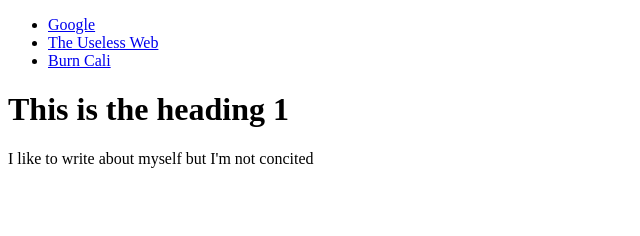
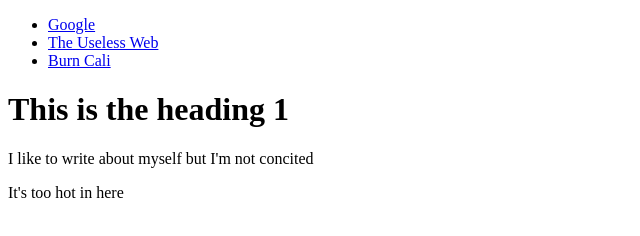
Before and after one commit to dkriegls/newrepo, a plain HTML site: page My first webpage.html in a window 1280 px wide. Shown: the whole page, without its empty margins (0-640 px from the left). Drawn offline with Linux system fonts and the light colour scheme.

Commit message:
adding code to desktop

```diff
--- a/My first webpage.html
+++ b/My first webpage.html
@@ -14,5 +14,6 @@
   </nav>
   <h1>This is the heading 1</h1>
   <p>I like to write about myself but I'm not concited</p>
+  <p>It's too hot in here</p>
 </body>
 </html>
```
